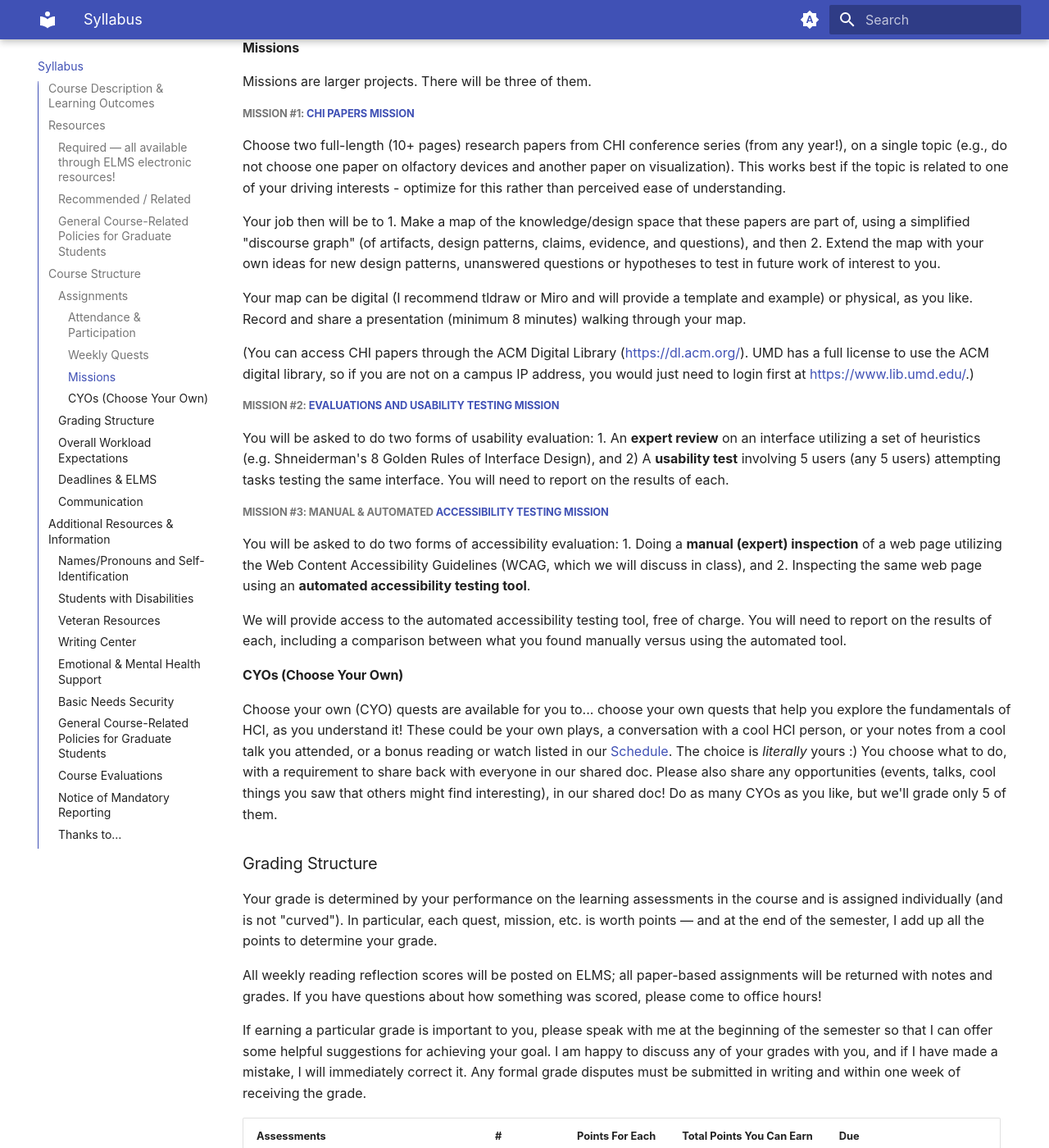
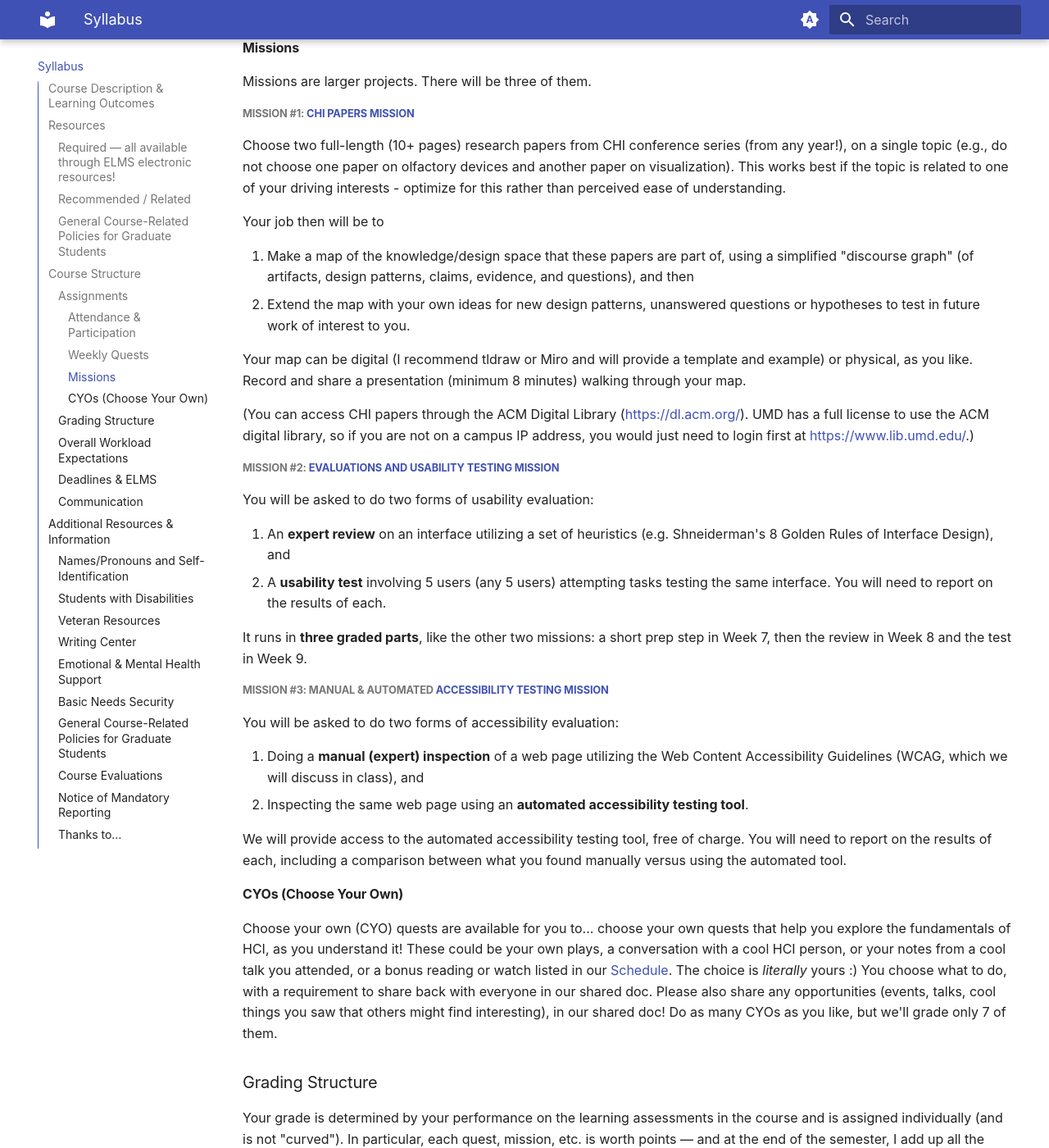
Before and after one commit to joelchan/inst631-fa26-site, an MkDocs documentation site: the page built from docs/syllabus.md, in a window 1280 px wide and 1400 px high, scrolled down 3014 px. Shown: the whole window at 82% size. Built offline with MkDocs 1.6.1 and Material for MkDocs 9.7.7, drawn with Linux system fonts in a browser that asks for light colours; some of the changed text lies outside the part shown.

Commit message:
Sync from vault d18b25c
Give every mission three parts and equal weight

The eval mission had three deadlines and two grades. Splitting it fixes that
and makes all three missions the same shape: two heavy parts and one light
one, in whichever position the light one naturally falls. Eval's is the prep
at the front, accessibility's is the comparison at the back, CHI's is the
skim at the front.

Missions are 11 points each, 33 in total. That does not divide out of the
old 35, so CYOs go 5 to 7, which spends the difference on the category that
rewards going off-piste. Total still 100.

Splits track how much work each part actually is:

  CHI          2 / 5 / 4    skim · map and walkthrough · extend
  Eval         2 / 4 / 5    prep · expert review · usability test
  Access       5 / 3 / 3    manual · automated · comparison

The usability test outranks the expert review because five users, recordings
and per-user tables is the heaviest single deliverable in the course. The
automated pass is light because the tool does the work.

Also fixes three ordered lists in the syllabus that were rendering as
run-on paragraph text on the site, having no blank line above them, and one
list item numbered "2)" where the parser wanted "2.".

Co-Authored-By: Claude Opus 5 (1M context) <noreply@anthropic.com>
Claude-Session: https://claude.ai/code/session_01PYBzME84GdvKLYDrH38CW6

Generated by publish-site.yml from joelchan/inst631-fa26.

```diff
--- a/docs/syllabus.md
+++ b/docs/syllabus.md
@@ -103,6 +103,7 @@ Missions are larger projects. There will be three of them.
 Choose two full-length (10+ pages) research papers from CHI conference series (from any year!), on a single topic (e.g., do not choose one paper on olfactory devices and another paper on visualization). This works best if the topic is related to one of your driving interests - optimize for this rather than perceived ease of understanding.
 
 Your job then will be to
+
 1. Make a map of the knowledge/design space that these papers are part of, using a simplified "discourse graph" (of artifacts, design patterns, claims, evidence, and questions), and then
 2. Extend the map with your own ideas for new design patterns, unanswered questions or hypotheses to test in future work of interest to you.
 
@@ -113,11 +114,15 @@ Your map can be digital (I recommend tldraw or Miro and will provide a template
 ##### Mission #2: [Evaluations and Usability Testing Mission](missions/evaluations-and-usability-testing.md)
 
 You will be asked to do two forms of usability evaluation:
+
 1. An **expert review** on an interface utilizing a set of heuristics (e.g. Shneiderman's 8 Golden Rules of Interface Design), and
-2) A **usability test** involving 5 users (any 5 users) attempting tasks testing the same interface. You will need to report on the results of each.
+2. A **usability test** involving 5 users (any 5 users) attempting tasks testing the same interface. You will need to report on the results of each.
+
+It runs in **three graded parts**, like the other two missions: a short prep step in Week 7, then the review in Week 8 and the test in Week 9.
 ##### Mission #3: Manual & Automated [Accessibility Testing Mission](missions/accessibility-testing.md)
 
 You will be asked to do two forms of accessibility evaluation:
+
 1. Doing a **manual (expert) inspection** of a web page utilizing the Web Content Accessibility Guidelines (WCAG, which we will discuss in class), and
 2. Inspecting the same web page using an **automated accessibility testing tool**.
 
@@ -125,7 +130,7 @@ We will provide access to the automated accessibility testing tool, free of char
 
 #### CYOs (Choose Your Own)
 
-Choose your own (CYO) quests are available for you to... choose your own quests that help you explore the fundamentals of HCI, as you understand it! These could be your own plays, a conversation with a cool HCI person, or your notes from a cool talk you attended, or a bonus reading or watch listed in our [Schedule](schedule.md). The choice is *literally* yours :) You choose what to do, with a requirement to share back with everyone in our shared doc. Please also share any opportunities (events, talks, cool things you saw that others might find interesting), in our shared doc! Do as many CYOs as you like, but we'll grade only 5 of them.
+Choose your own (CYO) quests are available for you to... choose your own quests that help you explore the fundamentals of HCI, as you understand it! These could be your own plays, a conversation with a cool HCI person, or your notes from a cool talk you attended, or a bonus reading or watch listed in our [Schedule](schedule.md). The choice is *literally* yours :) You choose what to do, with a requirement to share back with everyone in our shared doc. Please also share any opportunities (events, talks, cool things you saw that others might find interesting), in our shared doc! Do as many CYOs as you like, but we'll grade only 7 of them.
 ### Grading Structure
 
 Your grade is determined by your performance on the learning assessments in the course and is assigned individually (and is not "curved"). In particular, each quest, mission, etc. is worth points — and at the end of the semester, I add up all the points to determine your grade.
@@ -134,16 +139,16 @@ All weekly reading reflection scores will be posted on ELMS; all paper-based ass
 
 If earning a particular grade is important to you, please speak with me at the beginning of the semester so that I can offer some helpful suggestions for achieving your goal. I am happy to discuss any of your grades with you, and if I have made a mistake, I will immediately correct it. Any formal grade disputes must be submitted in writing and within one week of receiving the grade.
 
-| **Assessments**                                                                                                    | **#** | **Points For Each** | **Total Points You Can Earn** | **Due**                                                          |
-| ------------------------------------------------------------------------------------------------------------------ | ----- | ------------------- | ----------------------------- | ---------------------------------------------------------------- |
-| **🃏 Weekly PLAY**                                                                                                  | 11    | 2                   | 22                            | midnight before class, weekly                                    |
-| **✍️ Weekly Reflection**                                                                                            | 12    | 2                   | 24                            | midnight before class, weekly                                    |
-| **Choose Your Owns (CYOs)**                                                                                        | 5     | 1                   | 5                             | any time before the last class                                   |
-| **[CHI Papers Mission](missions/chi-papers.md)**<br>• **Part 1**<br>• **Part 2**<br>• **Part 3**                                         | 3     | 2<br>5<br>3         | 10                            | <br>Week 3 · Sep 15<br>Week 4 · Sep 22<br>Week 5 · Sep 29        |
-| **[Evaluations and Usability Testing Mission](missions/evaluations-and-usability-testing.md)**<br>• **Expert Review**<br>• **Usability Test**                   | 2     | 5                   | 10                            | <br>Weeks 7–8 · Oct 20 & 27<br>Week 9 · Nov 3                    |
-| **[Accessibility Testing Mission](missions/accessibility-testing.md)**<br>• **Manual Inspection**<br>• **Automated Inspection**<br>• **Comparison** | 3     | 5                   | 15                            | <br>Week 11 · Nov 17<br>Week 13 · Dec 1<br>Week 14 · Dec 8       |
-| **Attendance/Participation**                                                                                        | 14    | 1                   | 14                            | weekly                                                           |
-| **Total Points**                                                                                                    |       |                     | **100**                       |                                                                  |
+| **Assessments**                                                                                                          | **#** | **Points For Each** | **Total Points You Can Earn** | **Due**                                                    |
+| -------------------------------------------------------------------------------------------------------------------------- | ----- | ------------------- | ----------------------------- | ---------------------------------------------------------- |
+| **🃏 Weekly PLAY**                                                                                                          | 11    | 2                   | 22                            | midnight before class, weekly                              |
+| **✍️ Weekly Reflection**                                                                                                    | 12    | 2                   | 24                            | midnight before class, weekly                              |
+| **Choose Your Owns (CYOs)**                                                                                                | 7     | 1                   | 7                             | any time before the last class                             |
+| **[CHI Papers Mission](missions/chi-papers.md)**<br>• **Part 1** — skim<br>• **Part 2** — map & walkthrough<br>• **Part 3** — extend             | 3     | 2<br>5<br>4         | 11                            | <br>Week 3 · Sep 15<br>Week 4 · Sep 22<br>Week 5 · Sep 29  |
+| **[Evaluations and Usability Testing Mission](missions/evaluations-and-usability-testing.md)**<br>• **Part 1** — prep<br>• **Part 2** — expert review<br>• **Part 3** — usability test | 3     | 2<br>4<br>5         | 11                            | <br>Week 7 · Oct 20<br>Week 8 · Oct 27<br>Week 9 · Nov 3   |
+| **[Accessibility Testing Mission](missions/accessibility-testing.md)**<br>• **Part 1** — manual<br>• **Part 2** — automated<br>• **Part 3** — comparison     | 3     | 5<br>3<br>3         | 11                            | <br>Week 11 · Nov 17<br>Week 13 · Dec 1<br>Week 14 · Dec 8 |
+| **Attendance/Participation**                                                                                                | 14    | 1                   | 14                            | weekly                                                     |
+| **Total Points**                                                                                                            |       |                     | **100**                       |                                                            |
 
 Final letter grades are assigned based on the percentage of total assessment points earned. To be fair to everyone, I establish clear standards and apply them consistently. Please understand that being *close* to a cutoff is not the same as making the cut (89.99 ≠ 90.00). It would be unethical and inequitable to make exceptions for some and not others.
 
```
Also changed, not shown: docs/where-your-work-goes.md (+1 -1 lines).
